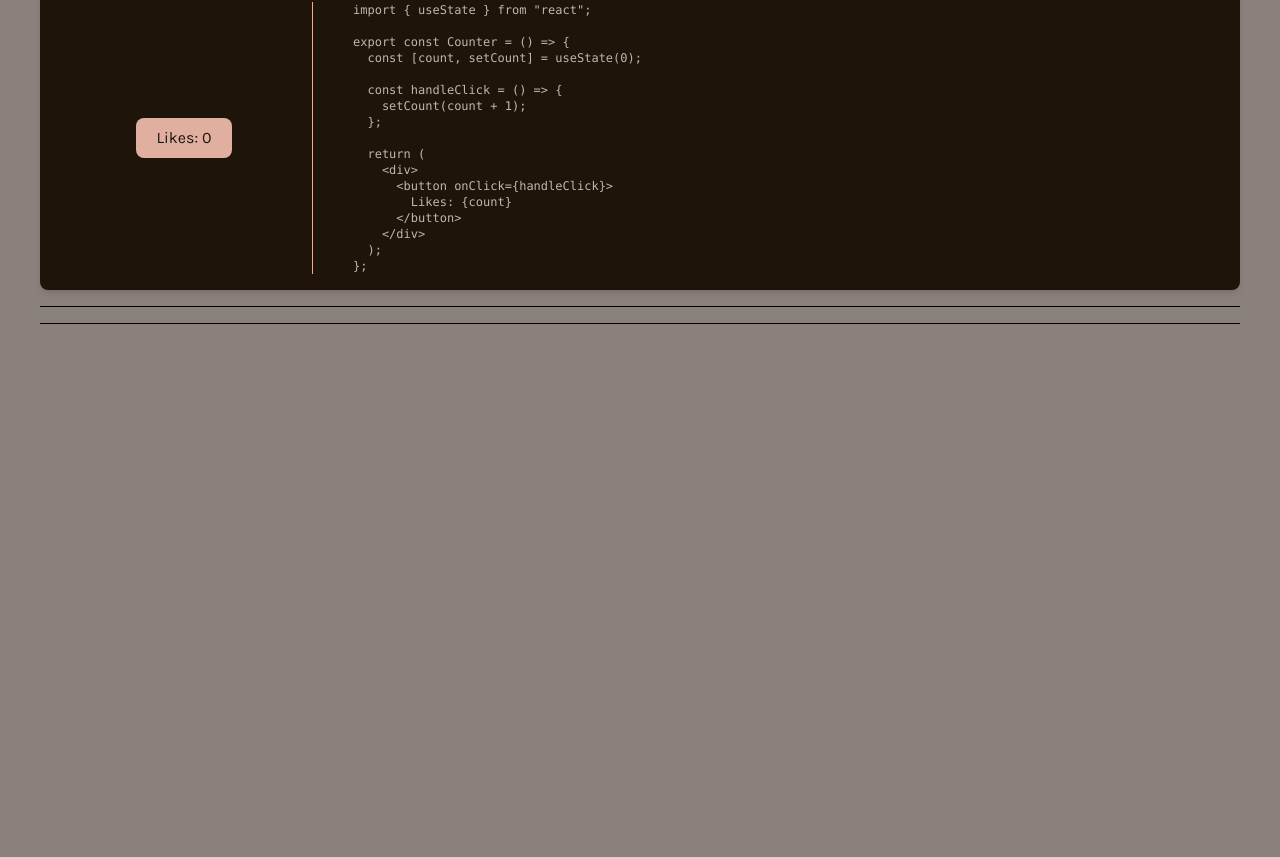
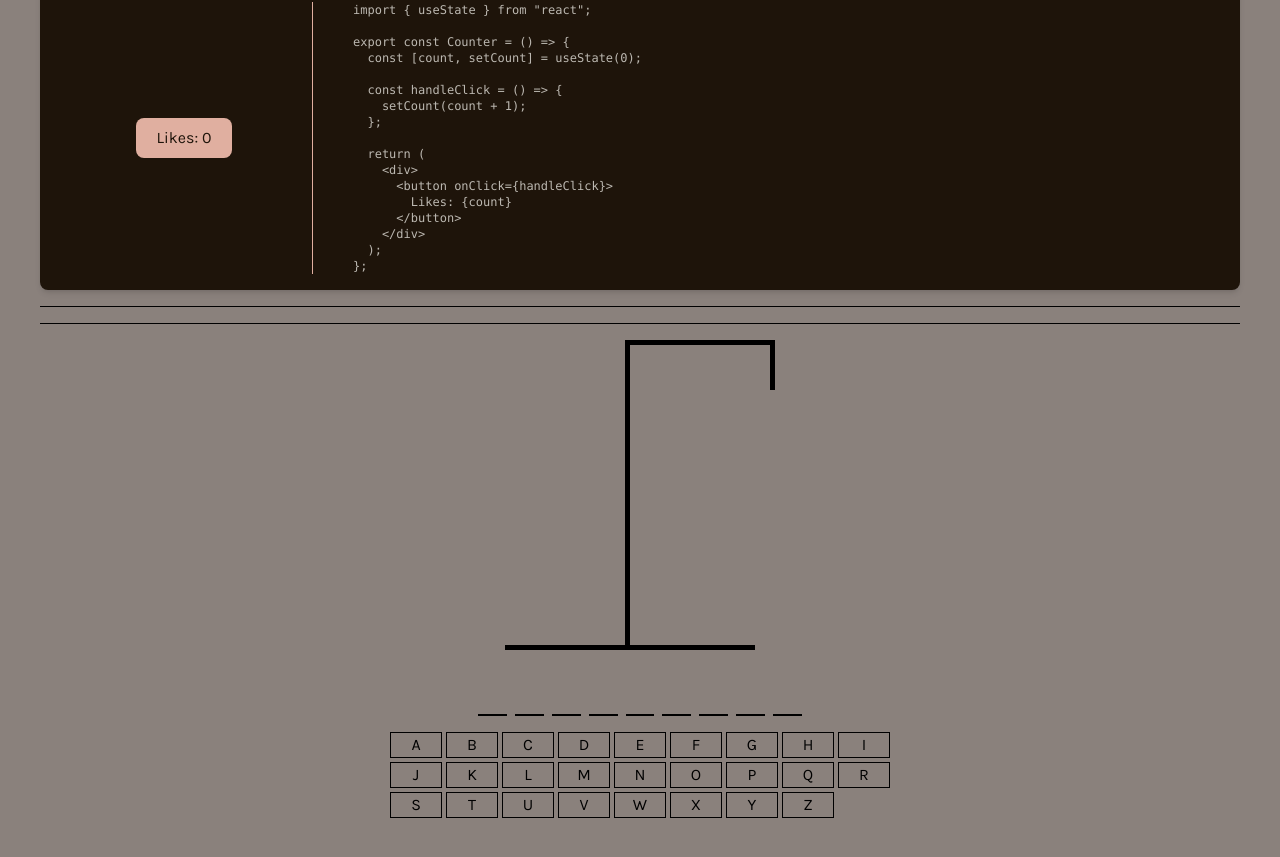
Before and after one commit to jasminepvo/react, a React (Vite) app: page / in a window 1280 px wide. Shown: the part 217-1074 px from the top of the page. Before the commit the page ends 800 px from the top, so only its background shows below. Built offline with nearby package versions, Linux system fonts and the light colour scheme; a web font is replaced by a local one.

Commit message:
feat: hangman component

```diff
--- a/src/App.tsx
+++ b/src/App.tsx
@@ -1,4 +1,5 @@
 import { Counter } from "./components/Counter";
+import { Hangman } from "./components/Hangman";
 
 function App() {
   return (
@@ -10,6 +11,7 @@ function App() {
       <Counter />
       <hr className="border-t border-gray-300 w-full my-4" />
       <hr className="border-t border-gray-300 w-full my-4" />
+      <Hangman />
     </div>
   );
 }
--- /dev/null
+++ b/src/components/Hangman.tsx
@@ -0,0 +1,164 @@
+import { useCallback, useEffect, useState } from "react";
+
+const HEAD = (
+  <div className="rounded-full border-black border-[5px] w-[50px] h-[50px] absolute top-[50px] right-[-22.5px]"></div>
+);
+const BODY = (
+  <div className="bg-black w-[5px] h-[100px] absolute top-[100px] right-0"></div>
+);
+const RIGHT_ARM = (
+  <div className="bg-black w-[60px] h-[5px] absolute top-[140px] right-[-60px] rotate-[-30deg] origin-bottom-left"></div>
+);
+const LEFT_ARM = (
+  <div className="bg-black w-[60px] h-[5px] absolute top-[140px] right-[5px] rotate-[30deg] origin-bottom-right"></div>
+);
+const LEFT_LEG = (
+  <div className="bg-black w-[60px] h-[5px] absolute top-[190px] right-[0px] rotate-[-60deg] origin-bottom-right"></div>
+);
+const RIGHT_LEG = (
+  <div className="bg-black w-[60px] h-[5px] absolute top-[190px] right-[-55px] rotate-[60deg] origin-bottom-left"></div>
+);
+
+const BODY_PARTS = [HEAD, BODY, RIGHT_ARM, LEFT_ARM, RIGHT_LEG, LEFT_LEG];
+
+const KEYS = Array.from("abcdefghijklmnopqrstuvwxyz");
+
+const WORDS = [
+  "apple",
+  "banana",
+  "cherry",
+  "grape",
+  "orange",
+  "peach",
+  "plum",
+  "mango",
+  "lemon",
+  "pear",
+  "kiwi",
+  "melon",
+  "papaya",
+  "fig",
+  "coconut",
+  "pineapple",
+  "blueberry",
+  "strawberry",
+  "raspberry",
+  "watermelon",
+  "apricot",
+  "nectarine",
+  "blackberry",
+  "pomegranate",
+  "dragonfruit",
+  "lychee",
+  "guava",
+  "passionfruit",
+  "persimmon",
+  "tangerine",
+];
+
+export const Hangman = () => {
+  function getWord() {
+    return WORDS[Math.floor(Math.random() * WORDS.length)];
+  }
+
+  const [wordToGuess, setWordToGuess] = useState(getWord());
+  const [guessedLetters, setGuessedLetters] = useState<string[]>([]);
+
+  const incorrectLetters = guessedLetters.filter(
+    (letter) => !wordToGuess.includes(letter)
+  );
+  const loser = incorrectLetters.length >= 6;
+  const winner = wordToGuess
+    .split("")
+    .every((letter) => guessedLetters.includes(letter));
+
+  const addGuessedLetter = useCallback(
+    (letter: string) => {
+      if (guessedLetters.includes(letter) || winner || loser) return;
+
+      setGuessedLetters((currentLetters) => [...currentLetters, letter]);
+    },
+    [guessedLetters, winner, loser]
+  );
+  const activeLetters = guessedLetters.filter((letter) =>
+    wordToGuess.includes(letter)
+  );
+
+  useEffect(() => {
+    const handler = (e: KeyboardEvent) => {
+      const key = e.key.toLowerCase();
+
+      if (key === "enter") {
+        e.preventDefault();
+        setGuessedLetters([]);
+        setWordToGuess(getWord());
+        return;
+      }
+
+      if (!key.match(/^[a-z]$/)) return;
+
+      e.preventDefault();
+      addGuessedLetter(key);
+    };
+
+    document.addEventListener("keypress", handler);
+
+    return () => {
+      document.removeEventListener("keypress", handler);
+    };
+  }, [addGuessedLetter]);
+
+  return (
+    <div className="max-w-[800px] flex flex-col gap-4 m-auto items-center">
+      {winner && "you rock, hit enter to try again"}
+      {loser && "not quite, hit enter to give it another go"}
+      {/* hangman drawing */}
+      <section className="relative">
+        {BODY_PARTS.slice(0, incorrectLetters.length)}
+        <div className=" w-[5px] h-[50px] bg-black top-0 right-0 absolute"></div>
+        <div className=" w-[150px] h-[5px] bg-black ml-[120px]"></div>
+        <div className=" w-[5px] h-[300px] bg-black ml-[120px]"></div>
+        <div className=" w-[250px] h-[5px] bg-black"></div>
+      </section>
+      {/* word */}
+      <section className="flex gap-2 uppercase font-mono font-bold text-5xl">
+        {wordToGuess.split("").map((letter, index) => (
+          <span className="border-b-2" key={index}>
+            <span
+              className={`${
+                guessedLetters.includes(letter) || loser
+                  ? "visible"
+                  : "invisible"
+              } ${
+                guessedLetters.includes(letter) && loser ? "" : "text-red-4 00"
+              }`}
+            >
+              {letter}
+            </span>
+          </span>
+        ))}
+      </section>
+      {/* keyboard */}
+      <section className="items-stretch w-full max-w-[500px]">
+        <section className="grid grid-cols-[repeat(auto-fit,minmax(3rem,1fr))] gap-1 ">
+          {KEYS.map((key, index) => {
+            const isActive = activeLetters.includes(key);
+            const isInactive = incorrectLetters.includes(key);
+            return (
+              <button
+                key={index}
+                disabled={winner || loser}
+                onClick={() => addGuessedLetter(key)}
+                className={`uppercase border hover:bg-black hover:text-white/50 ${
+                  isActive ? "bg-stone-400" : ""
+                } ${isInactive ? "opacity-20" : ""} `}
+              >
+                {key}
+              </button>
+            );
+          })}
+        </section>
+      </section>
+    </div>
+  );
+};
```
